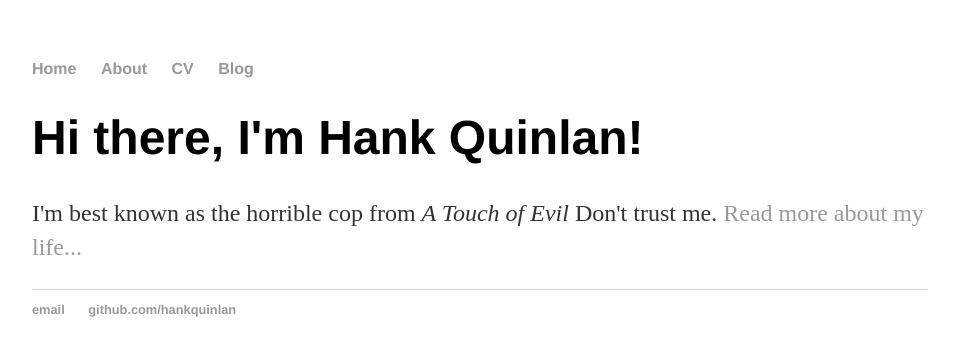
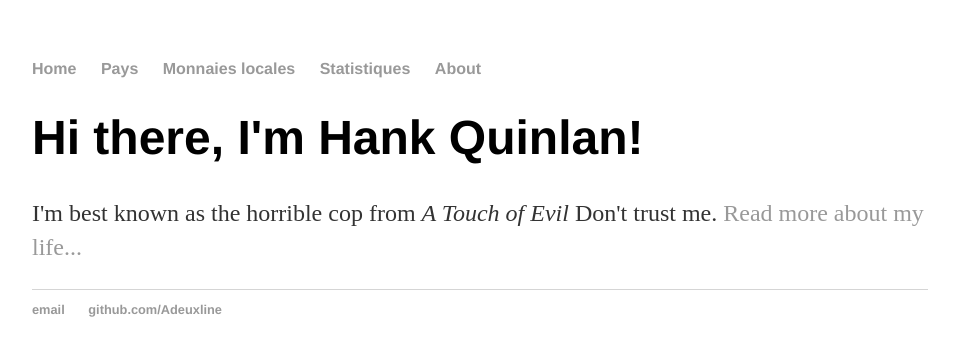
Before and after one commit to rlabe/adeuxline.github.io, a Jekyll site: the page built from index.html, in a window 1280 px wide. Shown: the top 356 px of the page, without its empty margins (160-1115 px from the left). Built offline with Jekyll 4.4.1, drawn with Linux system fonts in a browser that asks for light colours.

Commit message:
Update default.html
Mise à jour du menu

```diff
--- a/_layouts/default.html
+++ b/_layouts/default.html
@@ -9,9 +9,10 @@
 			<nav>
 	    		<ul>
 	        		<li><a href="/">Home</a></li>
-		        	<li><a href="/about">About</a></li>
-	        		<li><a href="/cv">CV</a></li>
-	        		<li><a href="/blog">Blog</a></li>
+		        	<li><a href="/countries">Pays</a></li>
+	        		<li><a href="/monnaieslocales">Monnaies locales</a></li>
+	        		<li><a href="/stats">Statistiques</a></li>
+				<li><a href="/blog">About</a></li>
 	    		</ul>
 			</nav>
 			<div class="container">
@@ -21,8 +22,8 @@
 			</div><!-- /.container -->
 			<footer>
 	    		<ul>
-	        		<li><a href="mailto:hankquinlanhub@gmail.com">email</a></li>
-	        		<li><a href="https://github.com/hankquinlan">github.com/hankquinlan</a></li>
+	        		<li><a href="mailto:laberomain@gmail.com">email</a></li>
+	        		<li><a href="https://github.com/Adeuxline">github.com/Adeuxline</a></li>
 				</ul>
 			</footer>
 		</body>
```
